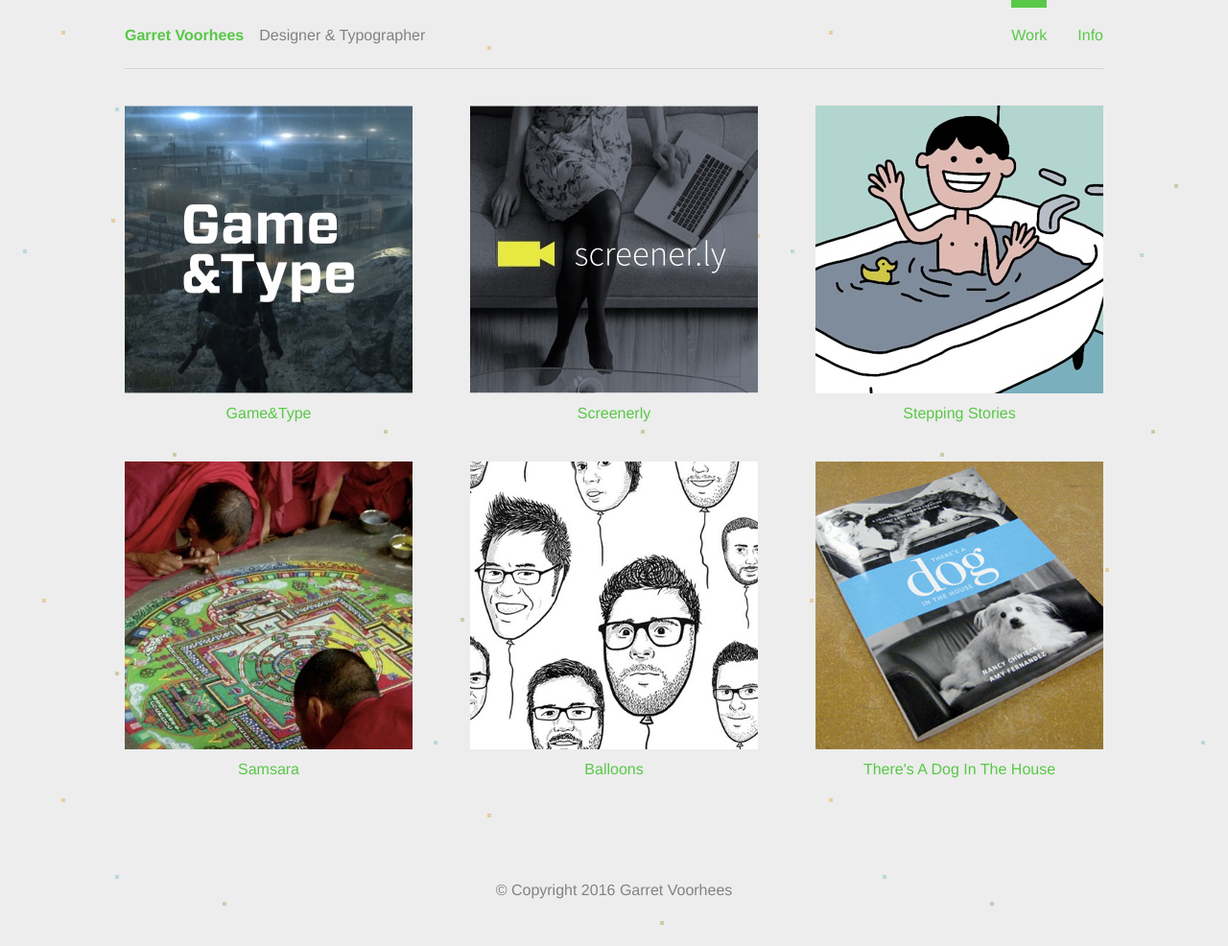
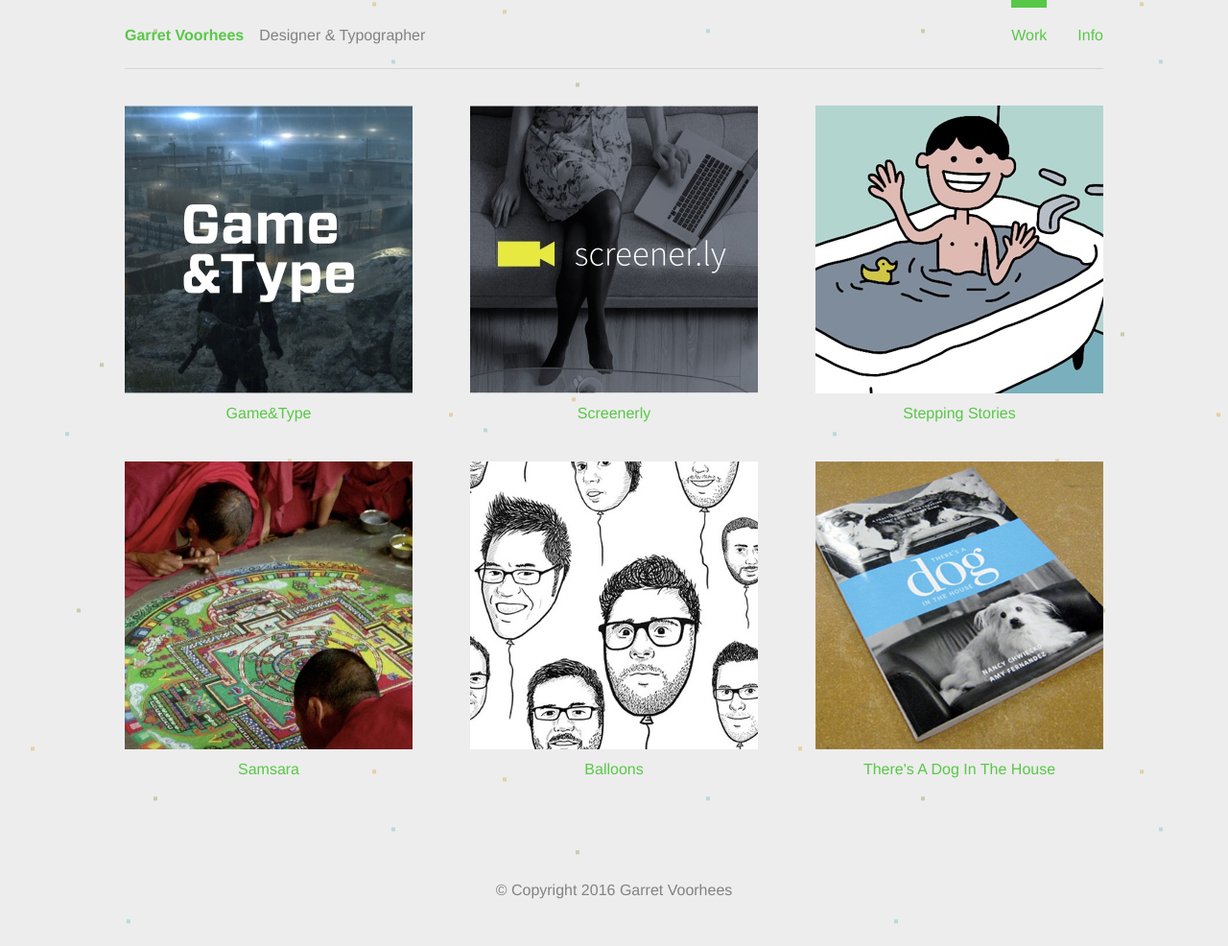
Before and after one commit to garretvoorhees/garretvoorhees.github.io, a Jekyll site: the page built from index.html, in a window 1280 px wide. Shown: the whole page at 96% size. Built offline with Jekyll 4.4.1, drawn with Linux system fonts in a browser that asks for light colours; some web fonts are replaced.

Commit message:
Background tweaks

```diff
--- a/_sass/_base.scss
+++ b/_sass/_base.scss
@@ -29,6 +29,7 @@
     background-image: url(img/background.png);
     background-repeat: repeat;
     background-attachment:fixed;
+    background-position: bottom right;
 }
 
 .clear{
```
Also changed, not shown: css/img/background.png.
